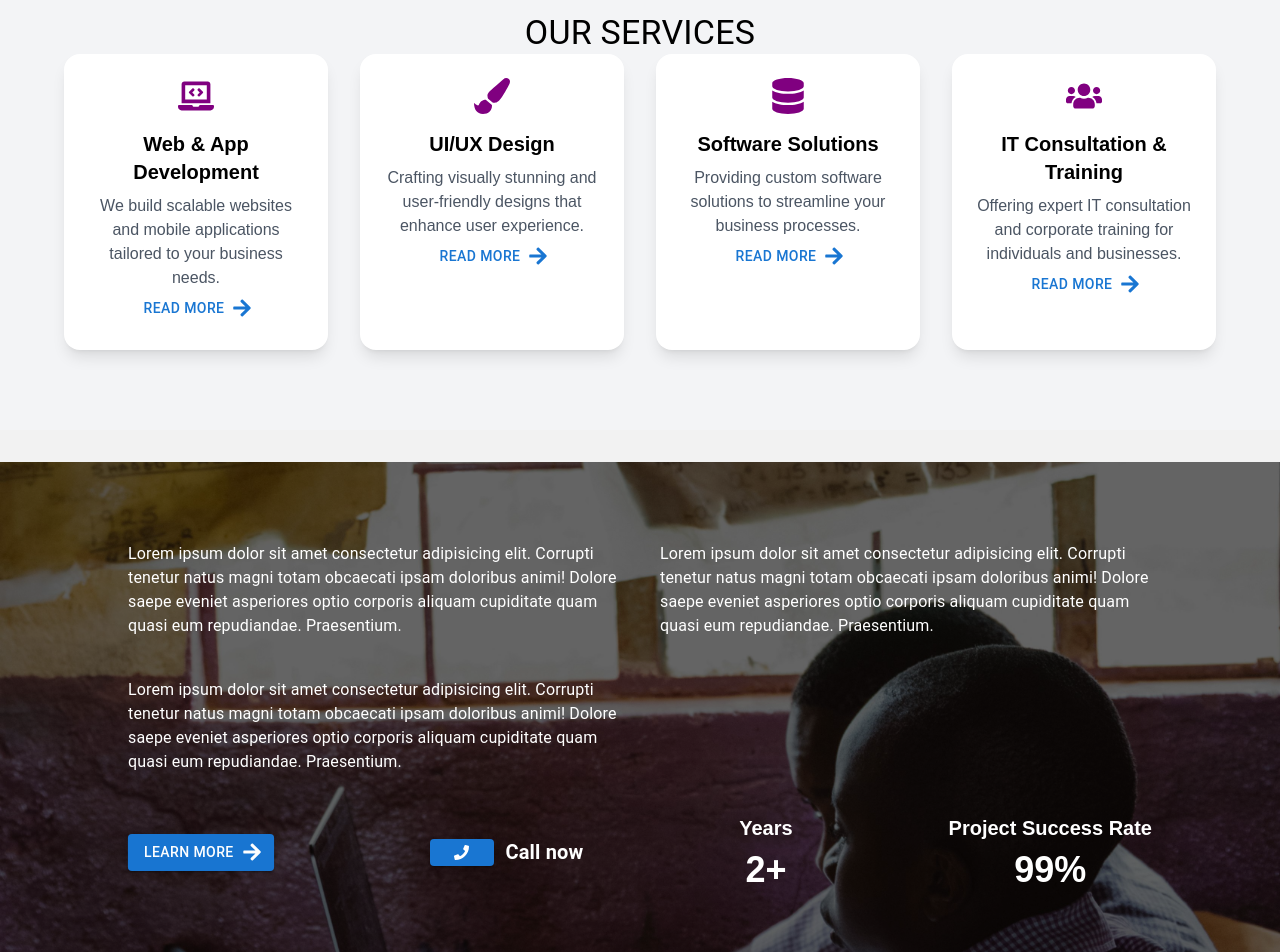
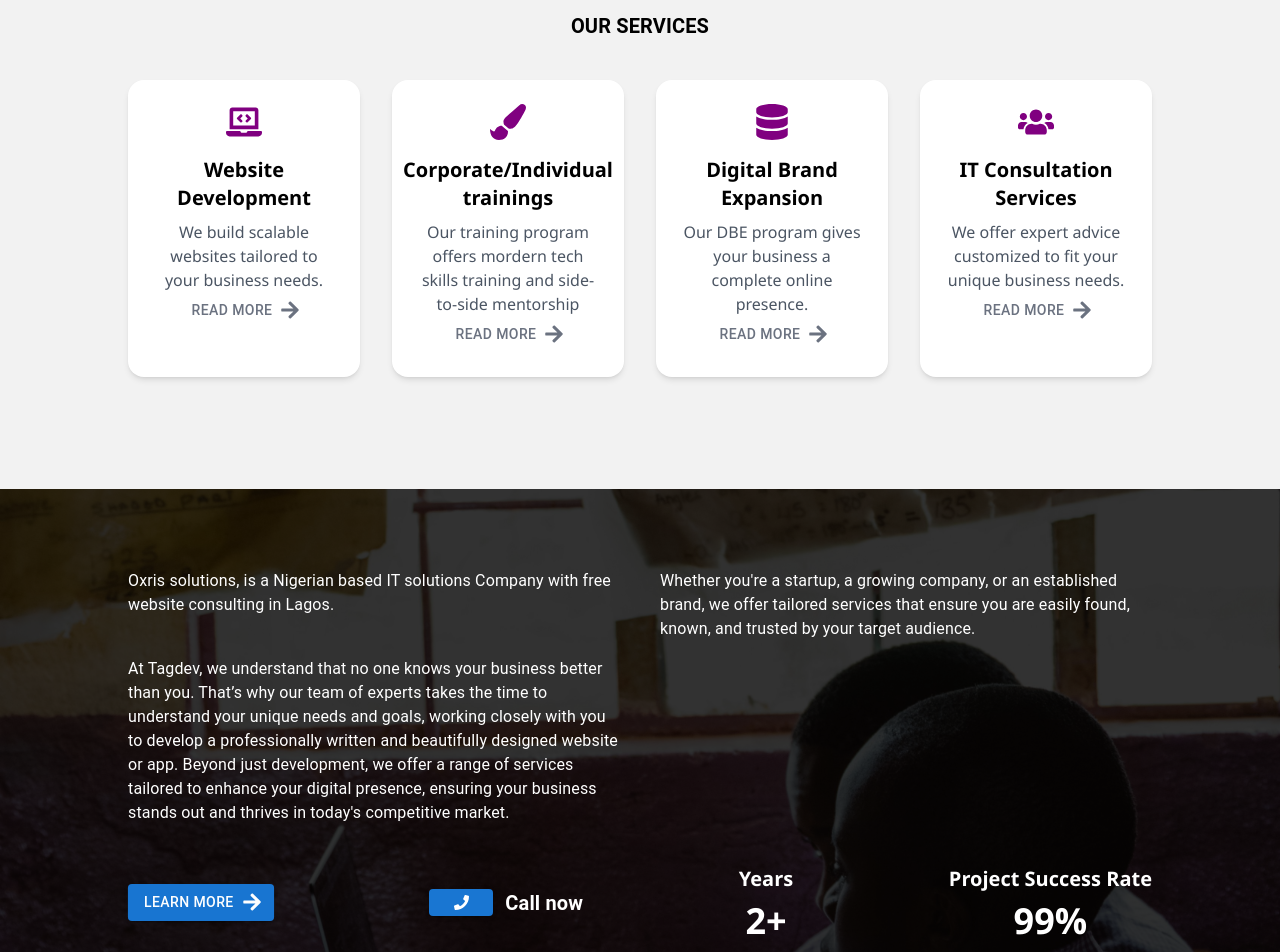
Before and after one commit to Obichris1/oxris, a Next.js app: page / in a window 1280 px wide. Shown: the part 740-1692 px from the top of the page. Built offline with nearby package versions, Linux system fonts and the light colour scheme.

Commit message:
ServicesCleanup

```diff
--- a/src/app/components/Banner.jsx
+++ b/src/app/components/Banner.jsx
@@ -106,41 +106,44 @@ const Banner = () => {
   }, []);
 
   return (
-    <div ref={bannerRef} className="relative w-full py-20 bg-[url('/tech5.jpeg')] bg-cover bg-center">
-
-       <div className="absolute inset-0 bg-black/60"></div>
+    <div
+      ref={bannerRef}
+      className="relative w-full py-20 bg-[url('/tech5.jpeg')] bg-cover bg-center"
+    >
+      <div className="absolute inset-0 bg-black/80"></div>
 
       <div className="w-[80%] m-auto flex flex-col gap-10 relative z-1 text-white">
         {/* Text section */}
         <div className="flex flex-col md:flex-row gap-10">
           {/* Left Text */}
-          <div ref={leftTextRef} className="flex flex-col gap-10 w-full md:w-1/2  opacity-0">
+          <div
+            ref={leftTextRef}
+            className="flex flex-col gap-10 w-full md:w-1/2  opacity-0"
+          >
             <Typography>
-              Lorem ipsum dolor sit amet consectetur adipisicing elit. Corrupti
-              tenetur natus magni totam obcaecati ipsam doloribus animi! Dolore
-              saepe eveniet asperiores optio corporis aliquam cupiditate quam
-              quasi eum repudiandae. Praesentium.
+              Oxris solutions, is a Nigerian based IT solutions Company with free website
+              consulting in Lagos.
             </Typography>
 
             <Typography>
-              Lorem ipsum dolor sit amet consectetur adipisicing elit. Corrupti
-              tenetur natus magni totam obcaecati ipsam doloribus animi! Dolore
-              saepe eveniet asperiores optio corporis aliquam cupiditate quam
-              quasi eum repudiandae. Praesentium.
+            At Tagdev, we understand that no one knows your business better than you. That’s why our team of experts takes the time to understand your unique needs and goals,
+            working closely with you to develop a professionally written and beautifully designed website or app.
+             Beyond just development, we offer a range of services tailored to enhance your digital presence,
+             ensuring your business stands out and thrives in today's competitive market.
             </Typography>
           </div>
 
           {/* Right Text */}
           <Typography ref={rightTextRef} className="md:w-1/2 w-full opacity-0">
-            Lorem ipsum dolor sit amet consectetur adipisicing elit. Corrupti
-            tenetur natus magni totam obcaecati ipsam doloribus animi! Dolore
-            saepe eveniet asperiores optio corporis aliquam cupiditate quam
-            quasi eum repudiandae. Praesentium.
+          Whether you're a startup, a growing company, or an established brand, we offer tailored services that ensure you are easily found, known, and trusted by your target audience.
           </Typography>
         </div>
 
         {/* Buttons & Stats */}
-        <div ref={statsRef} className="flex justify-between flex-col md:flex-row gap-10 items-center opacity-0">
+        <div
+          ref={statsRef}
+          className="flex justify-between flex-col md:flex-row gap-10 items-center opacity-0"
+        >
           <Button
             variant="contained"
             color="primary"
@@ -154,7 +157,6 @@ const Banner = () => {
             {/* Phone Button */}
             <Button
               variant="contained"
-
               // sx={{
               //   backgroundColor: "#007bff",
               //   color: "#fff",
@@ -177,7 +179,7 @@ const Banner = () => {
             </Button>
 
             {/* Text outside the button */}
-            <Typography variant="h6" sx={{ fontWeight: "bold", color: "#fff", }}>
+            <Typography variant="h6" sx={{ fontWeight: "bold", color: "#fff" }}>
               Call now
             </Typography>
           </div>
@@ -191,7 +193,9 @@ const Banner = () => {
           {/* ✅ Success Rate (Now Working!) */}
           <div className="text-center" ref={successRef}>
             <h2 className="text-xl font-bold">Project Success Rate</h2>
-            <p className="text-3xl md:text-4xl font-extrabold mt-2">{successRate}%</p>
+            <p className="text-3xl md:text-4xl font-extrabold mt-2">
+              {successRate}%
+            </p>
           </div>
         </div>
       </div>
--- a/src/app/components/HeroSection.css
+++ b/src/app/components/HeroSection.css
@@ -22,7 +22,7 @@ position: relative;
     background-color: rgb(22, 22, 22);
     width: 100%;
     height: 100%;
-    opacity: 0.7;
+    opacity: 0.8;
     top: 0;
     left: 0;
 
--- a/src/app/components/HeroSection.jsx
+++ b/src/app/components/HeroSection.jsx
@@ -24,7 +24,7 @@ const HeroSection = () => {
 >
   {/* Animated Heading */}
   <motion.h1
-    className="text-xl md:text-4xl font-extrabold leading-tight"
+    className="text-2xl md:text-4xl font-extrabold leading-tight"
     initial={{ opacity: 0, y: -20 }}
     animate={{ opacity: 1, y: 0 }}
     transition={{ delay: 0.5, duration: 1 }}
@@ -59,7 +59,7 @@ const HeroSection = () => {
 
     <Button
       variant="outlined"
-      className="bg-transparent text-white border-black hover:bg-white hover:text-primary hover:border-none"
+      className="bg-transparent !text-white !border-black hover:!bg-white hover:!text-primary hover:border-none "
     >
       Explore Services
     </Button>
--- a/src/app/components/Navbar.jsx
+++ b/src/app/components/Navbar.jsx
@@ -156,7 +156,7 @@ const Navbar = () => {
           </li>
         </ul>
 
-        <Button variant="contained" className="!hidden lg:!flex !bg-primary !text-white !py-2 !px-4 btn">
+        <Button variant="contained" className="!hidden lg:!flex btn">
   Get a Quote
 </Button>
 
--- a/src/app/components/Services.jsx
+++ b/src/app/components/Services.jsx
@@ -8,30 +8,30 @@ import { Typography, Button } from "@mui/material";
 const services = [
   {
     icon: <FaLaptopCode className="text-4xl text-primary" />,
-    title: "Web & App Development",
+    title: "Website Development",
     description:
-      "We build scalable websites and mobile applications tailored to your business needs.",
+      "We build scalable websites tailored to your business needs.",
     link: "/Services/web-development",
   },
   {
     icon: <FaPaintBrush className="text-4xl text-primary" />,
-    title: "UI/UX Design",
+    title: "Corporate/Individual trainings",
     description:
-      "Crafting visually stunning and user-friendly designs that enhance user experience.",
+      "Our training program offers mordern tech skills training and side-to-side mentorship ",
     link: "/Services/ui-ux-design",
   },
   {
     icon: <FaDatabase className="text-4xl text-primary" />,
-    title: "Software Solutions",
+    title: "Digital Brand Expansion",
     description:
-      "Providing custom software solutions to streamline your business processes.",
+      "Our DBE program gives your business a complete online presence.  ",
     link: "/Services/software-solutions",
   },
   {
     icon: <FaUsers className="text-4xl text-primary" />,
-    title: "IT Consultation & Training",
+    title: "IT Consultation Services",
     description:
-      "Offering expert IT consultation and corporate training for individuals and businesses.",
+      "We offer expert advice customized to fit your unique business needs.",
     link: "/Services/it-consultation",
   },
 ];
@@ -62,9 +62,9 @@ const Services = () => {
   }, []);
 
   return (
-    <section ref={sectionRef} className="w-full bg-gray-100 py-20 px-6">
-      <div className="max-w-6xl mx-auto text-center">
-        <Typography variant="h4" className="text-black font-bold mb-10">
+    <section ref={sectionRef} className="w-[90%] md:w-[80%] mx-auto  py-20 ">
+      <div className=" text-center">
+        <Typography variant="h4" className="text-black !font-bold !mb-10 !text-xl !md:text-3xl ">
           OUR SERVICES
         </Typography>
 
@@ -74,10 +74,10 @@ const Services = () => {
             <div
               key={index}
               ref={(el) => (cardRefs.current[index] = el)}
-              className="bg-white p-6 rounded-2xl shadow-lg flex flex-col items-center text-center opacity-0 transform"
+              className="bg-white p-6 rounded-2xl shadow-md flex flex-col items-center text-center opacity-0 transform"
             >
               {service.icon}
-              <h3 className="text-xl font-semibold mt-4 text-black">
+              <h3 className="text-lg md:text-xl !font-semibold mt-4 text-black">
                 {service.title}
               </h3>
               <p className="text-gray-600 mt-2">{service.description}</p>
@@ -87,7 +87,7 @@ const Services = () => {
                 <Button
                   variant="text"
                   endIcon={<FaArrowRight />}
-                  className="text-black hover:underline"
+                  className="!text-gray-500 text-sm hover:underline"
                 >
                   Read More
                 </Button>
--- a/src/app/globals.css
+++ b/src/app/globals.css
@@ -17,16 +17,22 @@
 body {
   color: var(--foreground);
   background: var(--background);
-  font-family: Arial, Helvetica, sans-serif;
+  font-family:'Segoe UI', Tahoma, Geneva, Verdana, sans-serif;
 }
 
 /* a{
   color: white;
 } */
 
-/* p,h1,h2,h3{
+p,h1,h2,h3{
   color: white;
-} */
+
+}
+p{
+  color: 1rem;
+}
+
+
 
 @keyframes beep {
   0% {
@@ -75,4 +81,8 @@ body {
     transition: all 0.3s ease-in-out;
     animation: beep 2.0s infinite ease-in-out; /* Beeping effect */
   }
+
+  p{
+    color: 4rem;
+  }
 }
```
